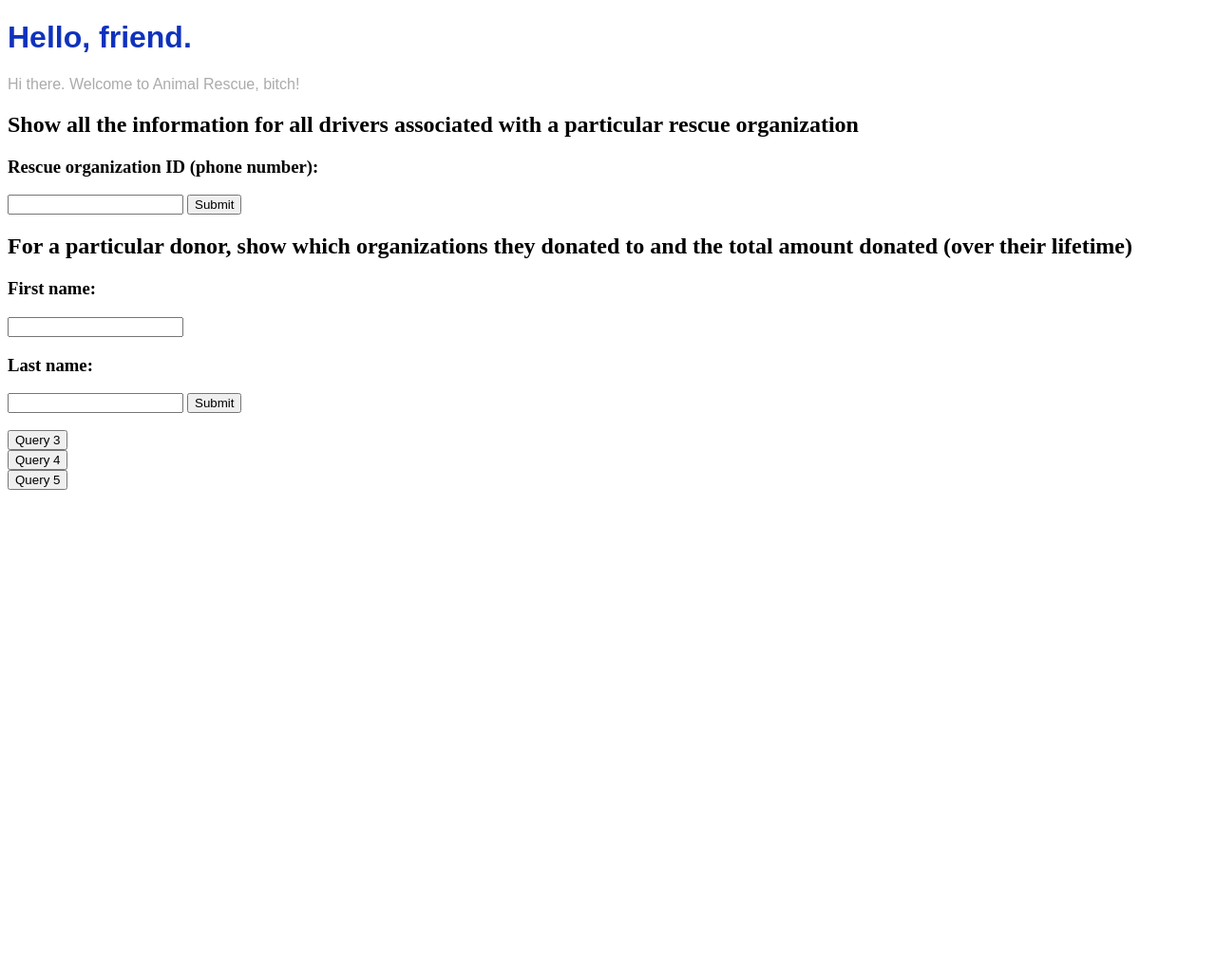
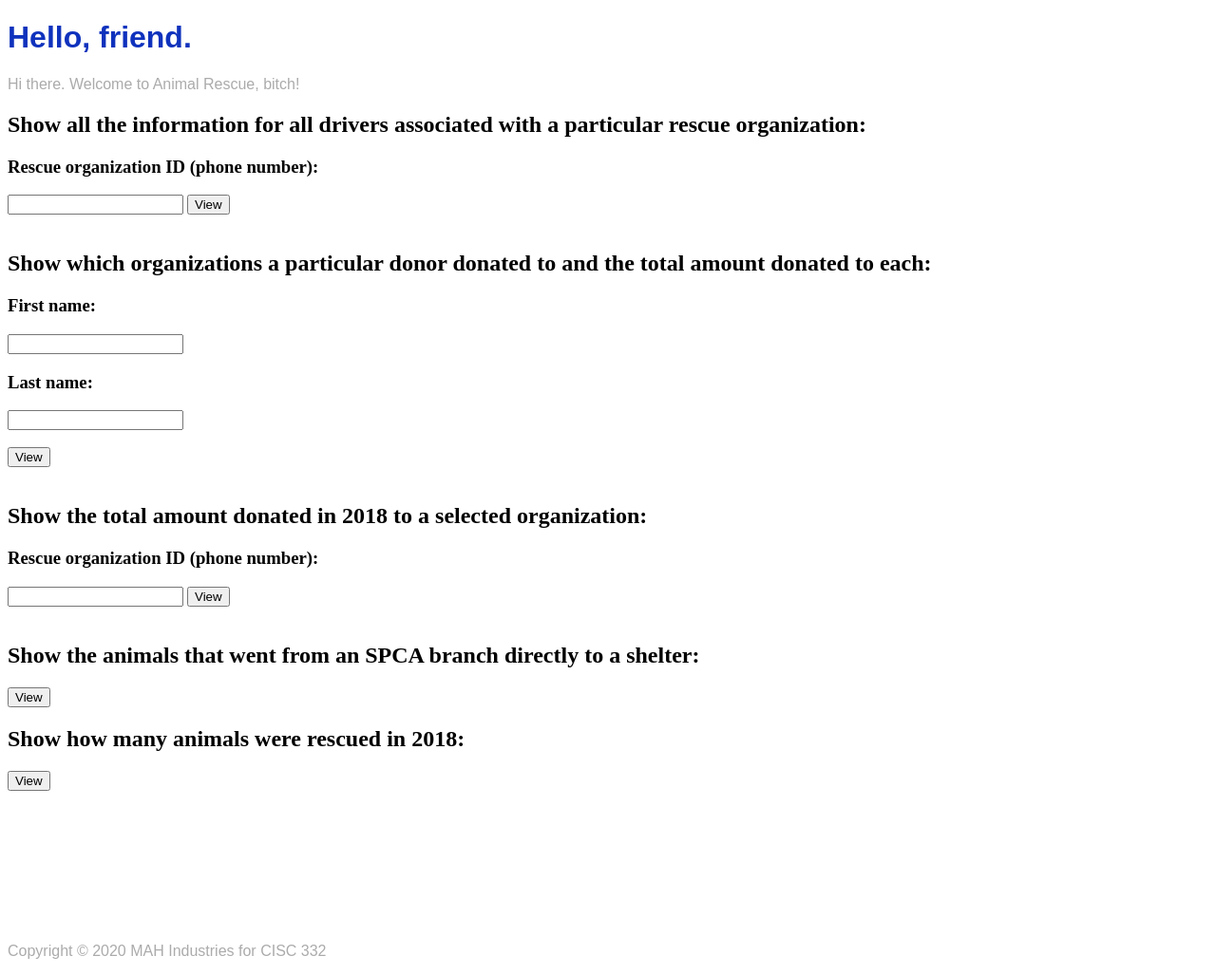
Before and after one commit to maxeisen/CISC332-Project, a PHP site: page / in a window 1280 px wide. Shown: the whole page at 95% size. Before the commit the page ends 516 px from the top, so only its background shows below. Run offline with PHP 8.4, Linux system fonts and the light colour scheme.

Commit message:
all queries finished

```diff
--- a/index.html
+++ b/index.html
@@ -9,35 +9,54 @@
 <h1>Hello, friend.</h1>
 <p>Hi there. Welcome to Animal Rescue, bitch!</p>
 
-<h2>Show all the information for all drivers associated with a particular rescue organization</h2>
+<h2>Show all the information for all drivers associated with a particular rescue organization:</h2>
 <form action="query1.php" method="post">
 	<h3>Rescue organization ID (phone number):</h3>
 	<input type="text" name="rescueOrganizationID">
-	<input type="submit">
+	<input type="submit" value="View">
 </form>
+<br>
 
-<h2>For a particular donor, show which organizations they donated to and the total amount donated (over their lifetime)</h2>
+<h2>Show which organizations a particular donor donated to and the total amount donated to each:</h2>
 <form action="query2.php" method="post">
 	<h3>First name:</h3>
 	<input type="text" name="firstName">
 	<h3>Last name:</h3>
 	<input type="text" name="lastName">
-	<input type="submit">
+	<br>
+	<br>
+	<input type="submit" value="View">
 </form>
-
 <br>
 
-<a href="/cisc332-project/query3.php">
-	<button>Query 3</button>
+<h2>Show the total amount donated in 2018 to a selected organization:</h2>
+<form action="query3.php" method="post">
+	<h3>Rescue organization ID (phone number):</h3>
+	<input type="text" name="rescueOrganizationID">
+	<input type="submit" value="View">
+</form>
+<br>
+
+<h2>Show the animals that went from an SPCA branch directly to a shelter:</h2>
+<a href="/cisc332-project/query4.php">
+	<button>View</button>
 </a>
 <br>
-<a href="/cisc332-project/query4.php">
-	<button>Query 4</button>
+
+<h2>Show how many animals were rescued in 2018:</h2>
+<a href="/cisc332-project/query5.php">
+	<button>View</button>
 </a>
 <br>
-<a href="/cisc332-project/query5.php">
-	<button>Query 5</button>
-</a>
+<br>
+<br>
+<br>
+<br>
+<br>
+<br>
+<br>
+<br>
+<p>Copyright &copy; 2020 MAH Industries for CISC 332</p>
 
 </body>
 </html>
```
Also changed, not shown: query1.php (+11 -3 lines), query2.php (+8 -2 lines), query3.php (+14 -8 lines), query4.php (+13 -4 lines), query5.php (+8 -2 lines).
